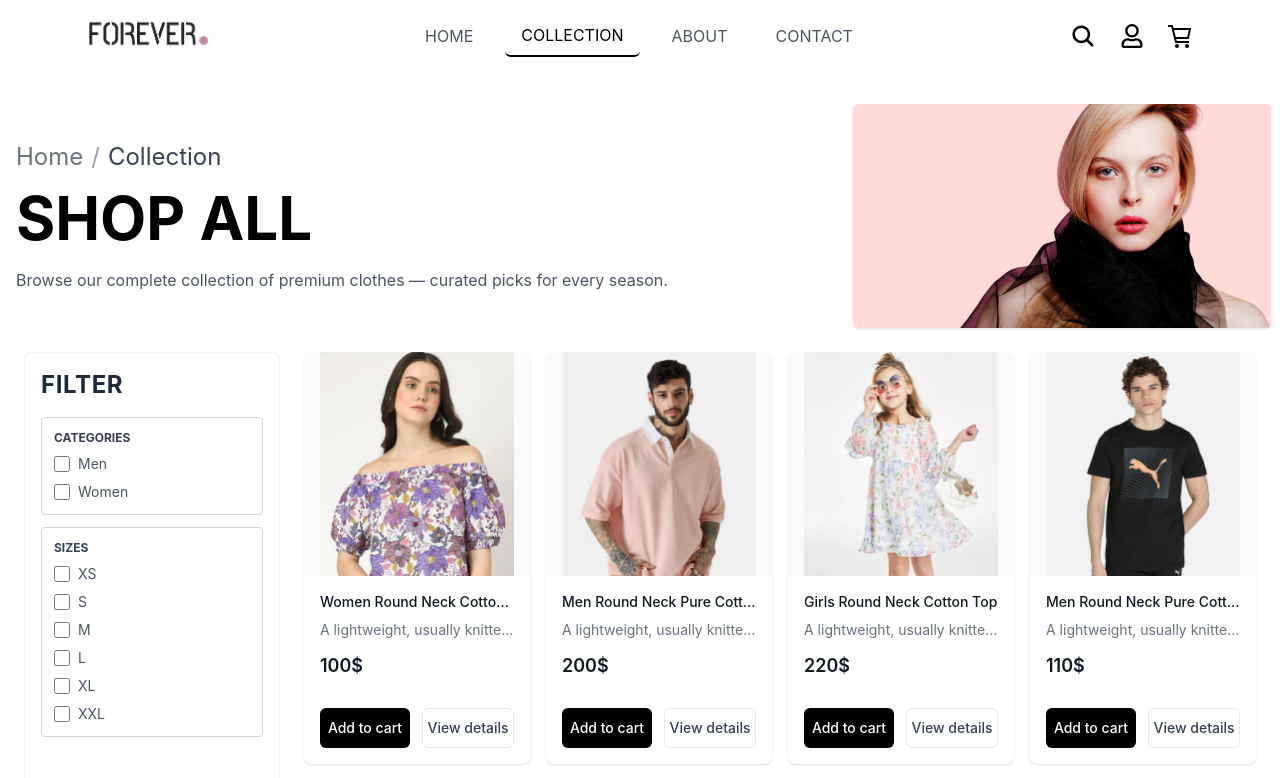
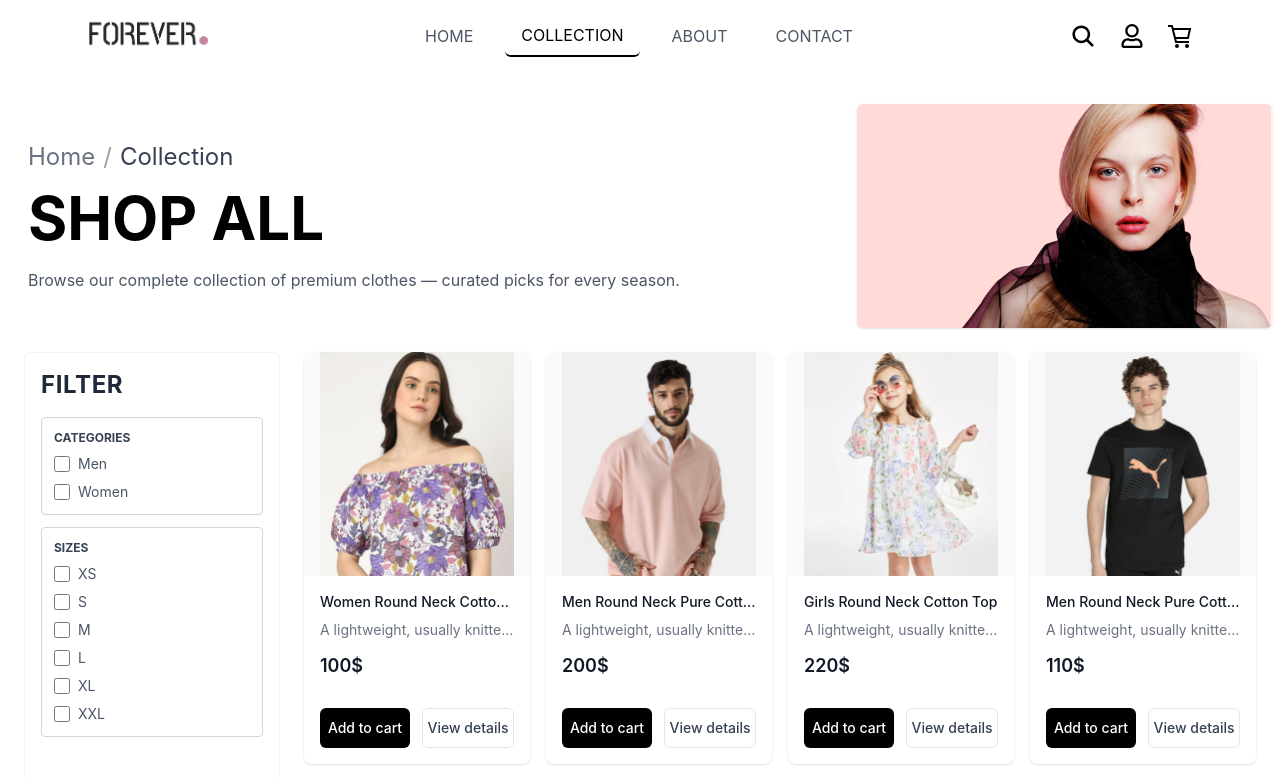
Before and after one commit to harsimran2074/Brand-Ecommerce-MERN, a React app in the folder frontend/: page /collection in a window 1280 px wide. Shown: the top 778 px of the page. Built offline with nearby package versions, Linux system fonts and the light colour scheme; the HTML template or start-up script is replaced by a standard one.

Commit message:
Update allCollection.jsx

```diff
--- a/frontend/src/pages/allCollection.jsx
+++ b/frontend/src/pages/allCollection.jsx
@@ -10,7 +10,7 @@
    return (
       <>
          <main className="container mx-auto px-2 py-8">
-            <div className="flex flex-col md:flex-row md:items-center md:justify-between gap-6 ml-2 mb-6">
+            <div className="flex flex-col md:flex-row md:items-center md:justify-between gap-6 ml-5 mb-6">
                <section className="max-w-2xl">
                   <nav className="text-sm text-gray-500 mb-2">
                      <NavLink to="/" className="hover:underline text-lg lg:text-2xl ">Home</NavLink>
```
